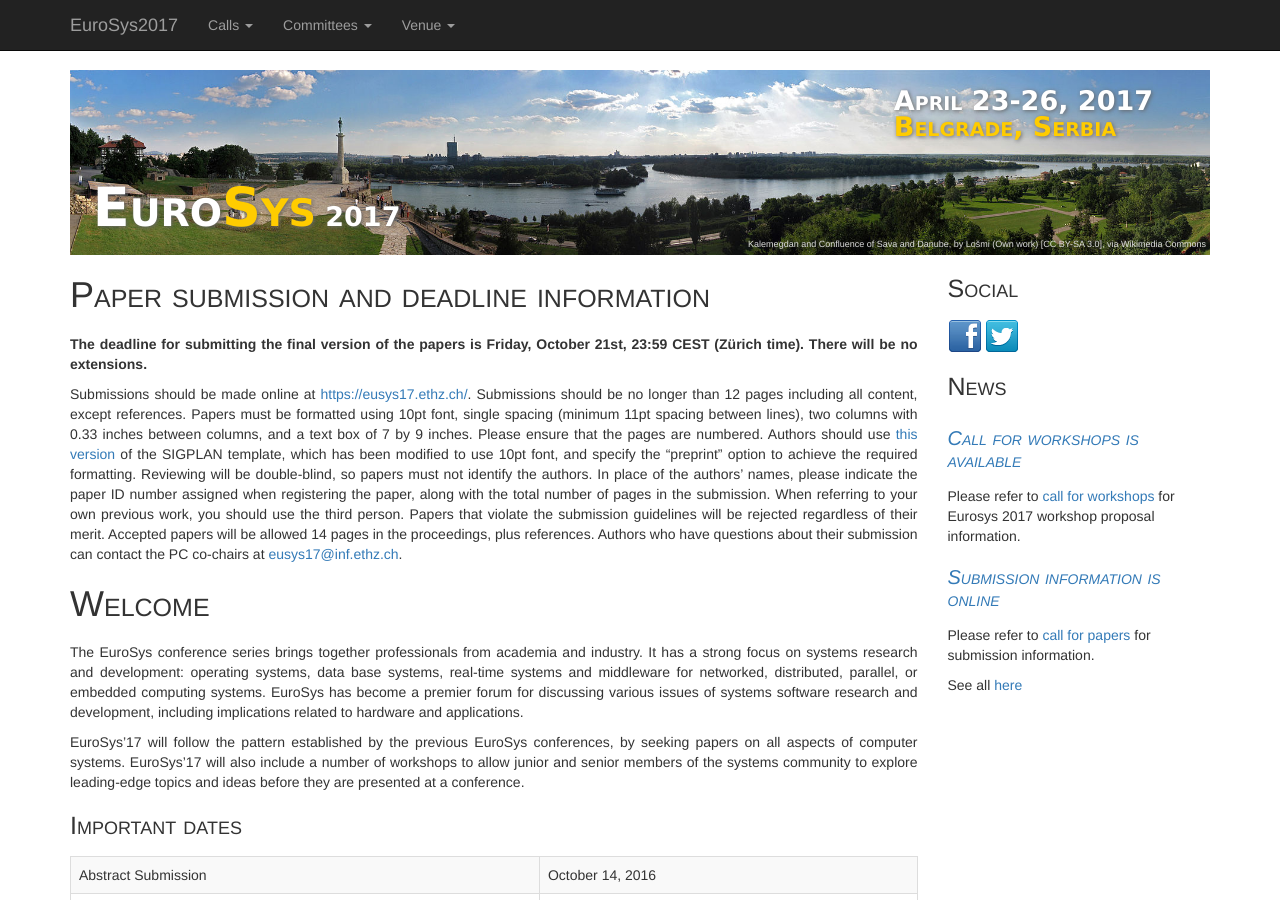
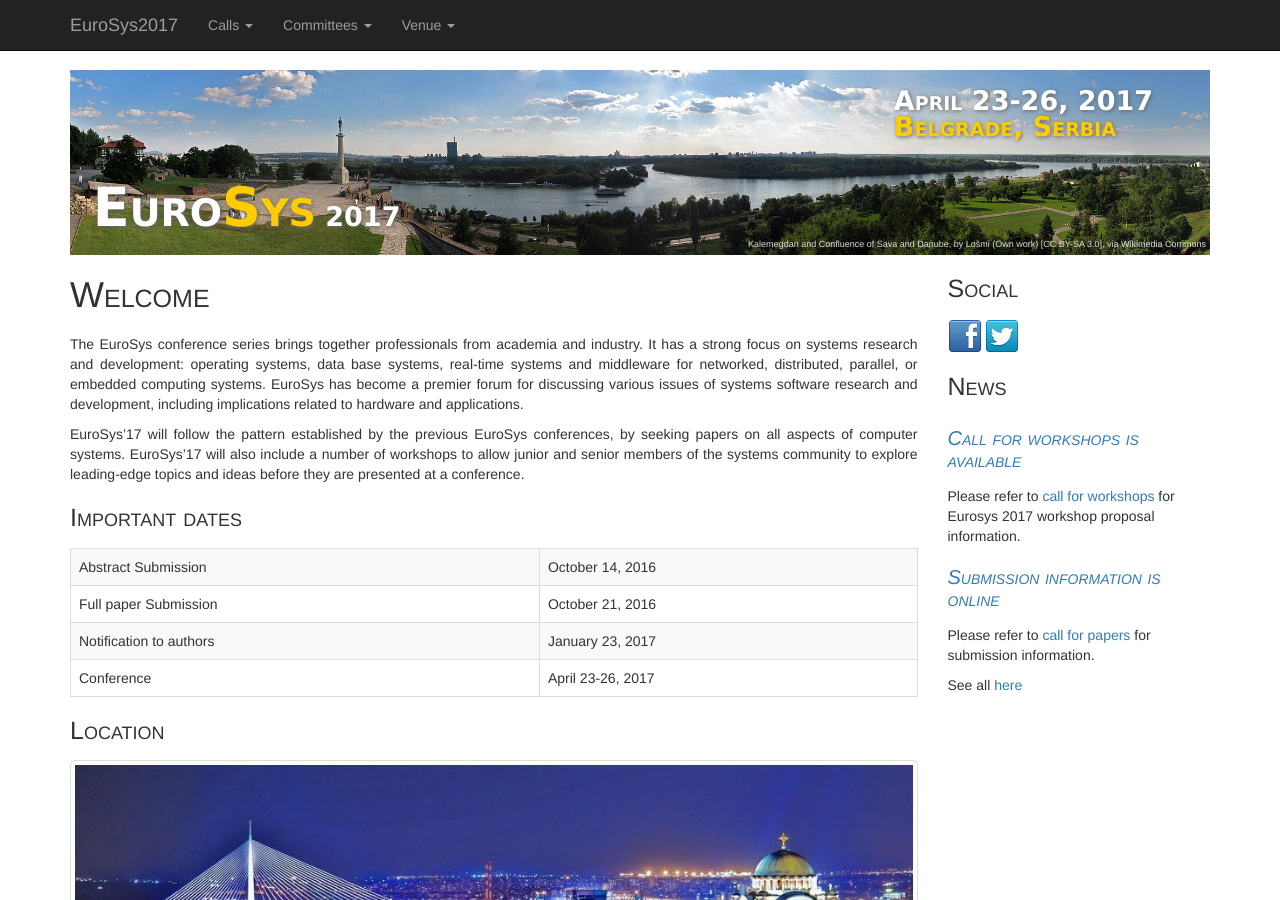
Before and after one commit to eurosys-chapter/2017, a Jekyll site: the page built from index.md, in a window 1280 px wide and 900 px high. Built offline with Jekyll 4.4.1, drawn with Linux system fonts in a browser that asks for light colours; nearby versions of some CDN libraries.

Commit message:
removed deadline info

```diff
--- a/index.md
+++ b/index.md
@@ -3,12 +3,6 @@ layout: default
 permalink: /
 published: true
 ---
-
-# Paper submission and deadline information
-
-**The deadline for submitting the final version of the papers is Friday, October 21st, 23:59 CEST (Zürich time). There will be no extensions.**
-
-Submissions should be made online at <a href="https://eusys17.ethz.ch/" target="_blank">https://eusys17.ethz.ch/</a>. Submissions should be no longer than 12 pages including all content, except references. Papers must be formatted using 10pt font, single spacing (minimum 11pt spacing between lines), two columns with 0.33 inches between columns, and a text box of 7 by 9 inches. Please ensure that the pages are numbered. Authors should use [this version](http://eurosys16.doc.ic.ac.uk/calls/papers/sigplanconf-eurosys.cls) of the SIGPLAN template, which has been modified to use 10pt font, and specify the "preprint" option to achieve the required formatting. Reviewing will be double-blind, so papers must not identify the authors. In place of the authors' names, please indicate the paper ID number assigned when registering the paper, along with the total number of pages in the submission. When referring to your own previous work, you should use the third person. Papers that violate the submission guidelines will be rejected regardless of their merit. Accepted papers will be allowed 14 pages in the proceedings, plus references. Authors who have questions about their submission can contact the PC co-chairs at [eusys17@inf.ethz.ch](mailto:eusys17@inf.ethz.ch).
 
 # Welcome
 
```
